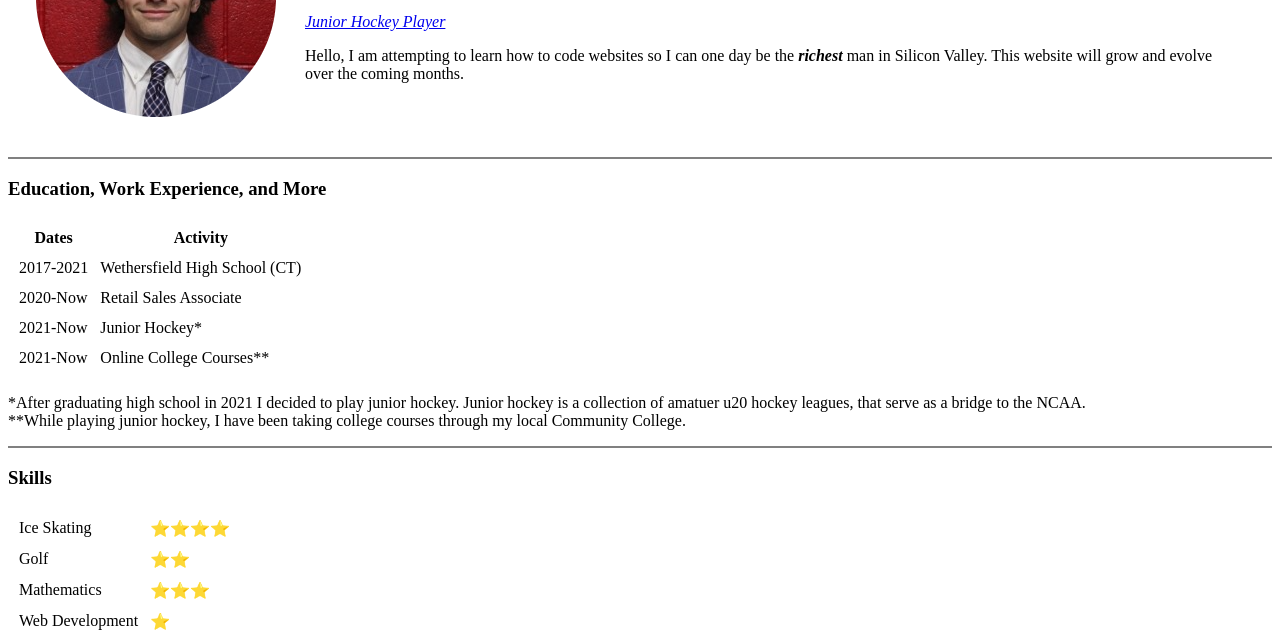
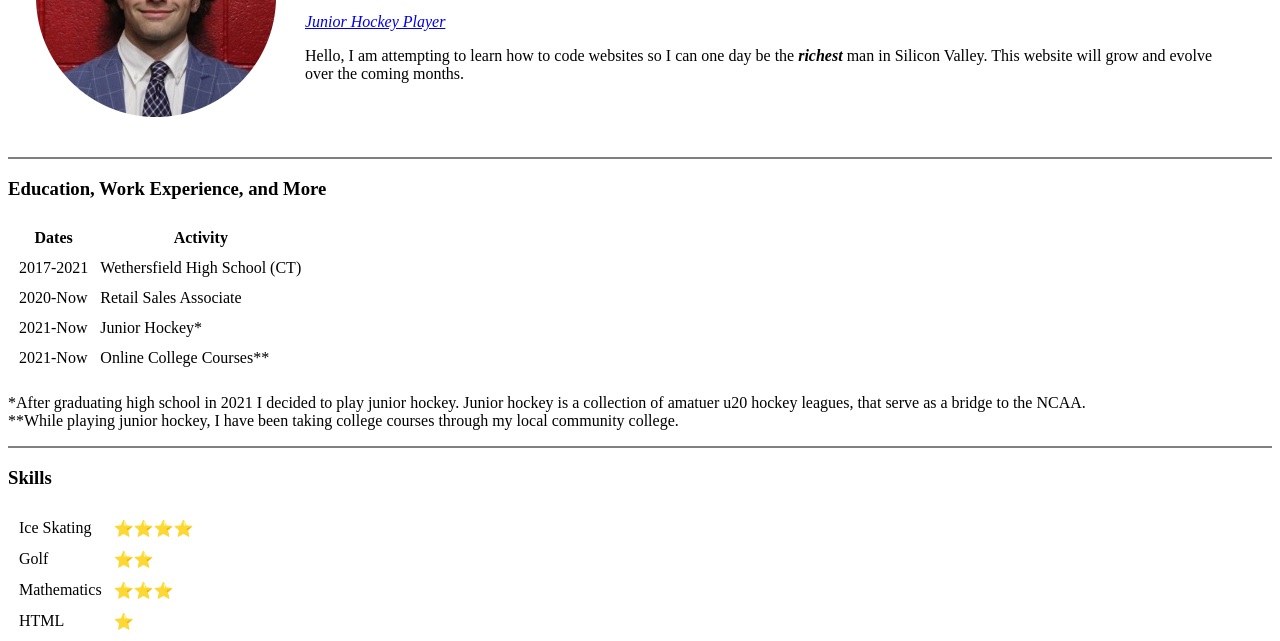
Before and after one commit to cholewaaaron/cv, a plain HTML site: page index.html in a window 1280 px wide. Shown: the part 159-800 px from the top of the page. Drawn offline with Linux system fonts and the light colour scheme.

Commit message:
grammatical errors fixed

```diff
--- a/index.html
+++ b/index.html
@@ -61,7 +61,7 @@
 hockey. Junior hockey is a collection of amatuer u20 hockey leagues, that serve
 as a bridge to the NCAA.<br>
 **While playing junior hockey, I have been taking college courses through my local
-Community College.</em></p>
+community college.</em></p>
 
 <hr size=2 noshade>
 
@@ -81,7 +81,7 @@ Community College.</em></p>
     <td>⭐️⭐️⭐️</td>
   </tr>
   <tr>
-    <td>Web Development</td>
+    <td>HTML</td>
     <td>⭐️</td>
   </tr>
 </table>
```
